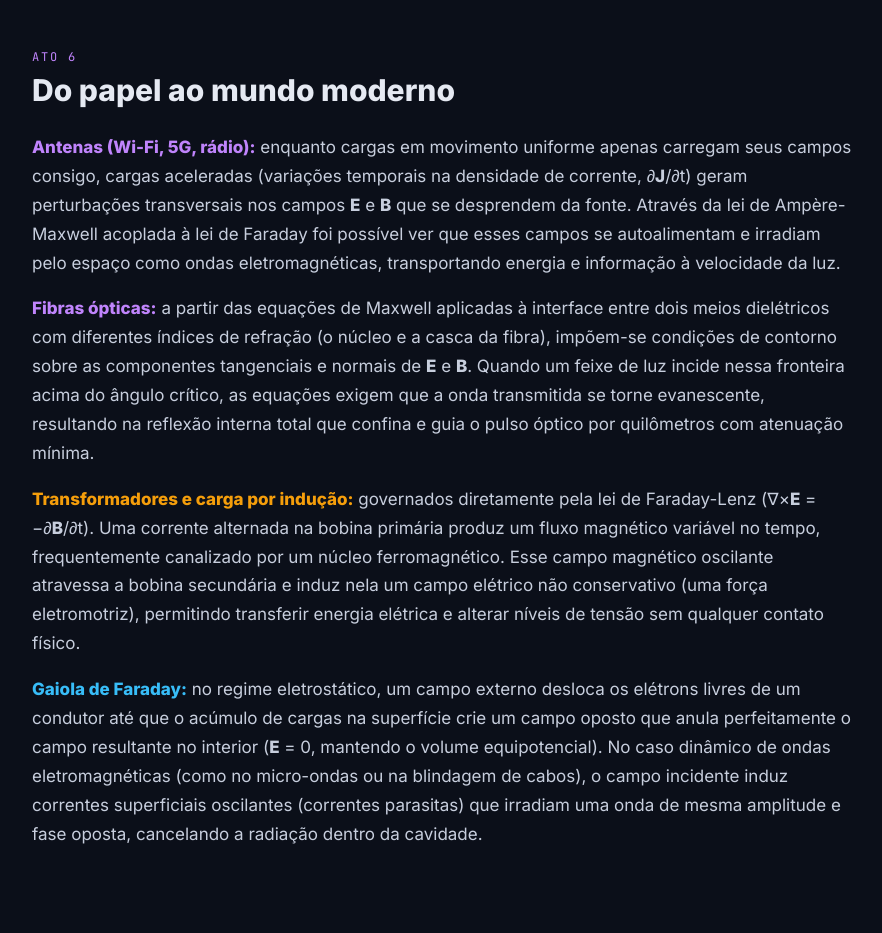
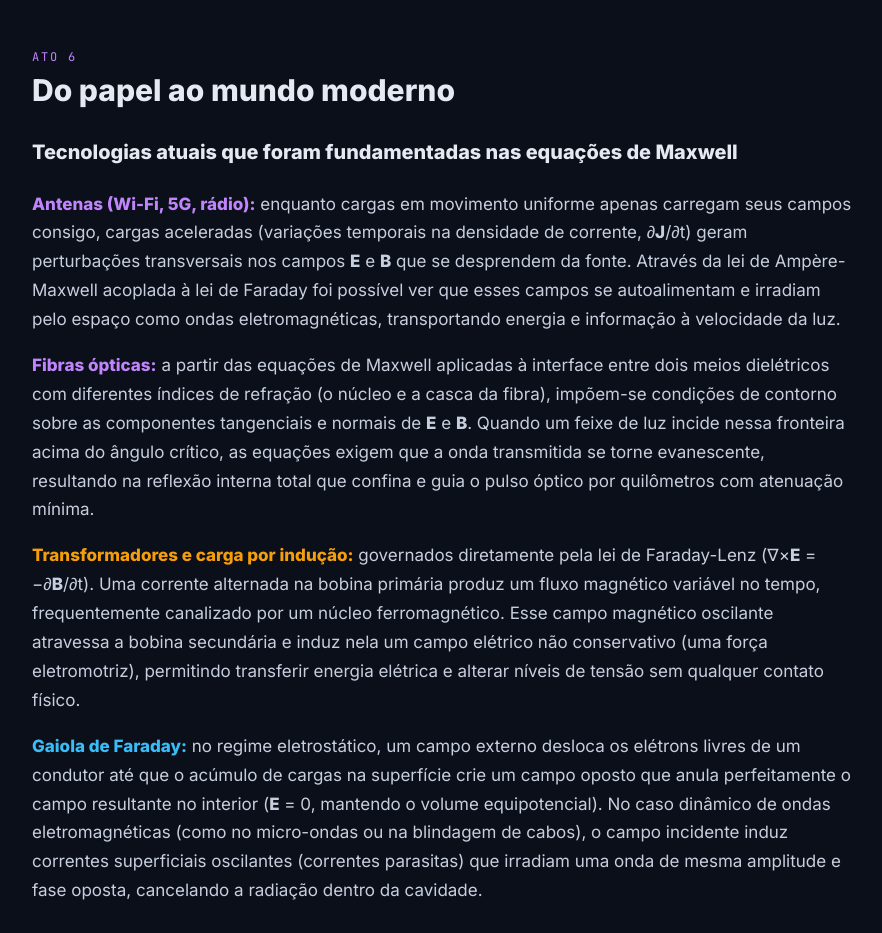
Before and after one commit to ferreiradv/eletromag_prod_conteudo, a plain HTML site: page index.html in a window 1280 px wide. Shown: the part 5440-6373 px from the top of the page, without its empty margins (198-1080 px from the left). Drawn offline with nearby package versions, Linux system fonts and the light colour scheme.

Commit message:
Add heading on technologies from Maxwell's equations
Added a new heading about current technologies based on Maxwell's equations.

```diff
--- a/index.html
+++ b/index.html
@@ -412,6 +412,7 @@
   <section id="a6">
     <div class="ato">Ato 6</div>
     <h2>Do papel ao mundo moderno</h2>
+    <h3>Tecnologias atuais que foram fundamentadas nas equações de Maxwell</h3>
 
     <p><b class="W">Antenas (Wi-Fi, 5G, rádio):</b> enquanto cargas em movimento uniforme apenas carregam seus campos
       consigo, cargas aceleradas (variações temporais na densidade de corrente, ∂<b>J</b>/∂t) geram perturbações
```
